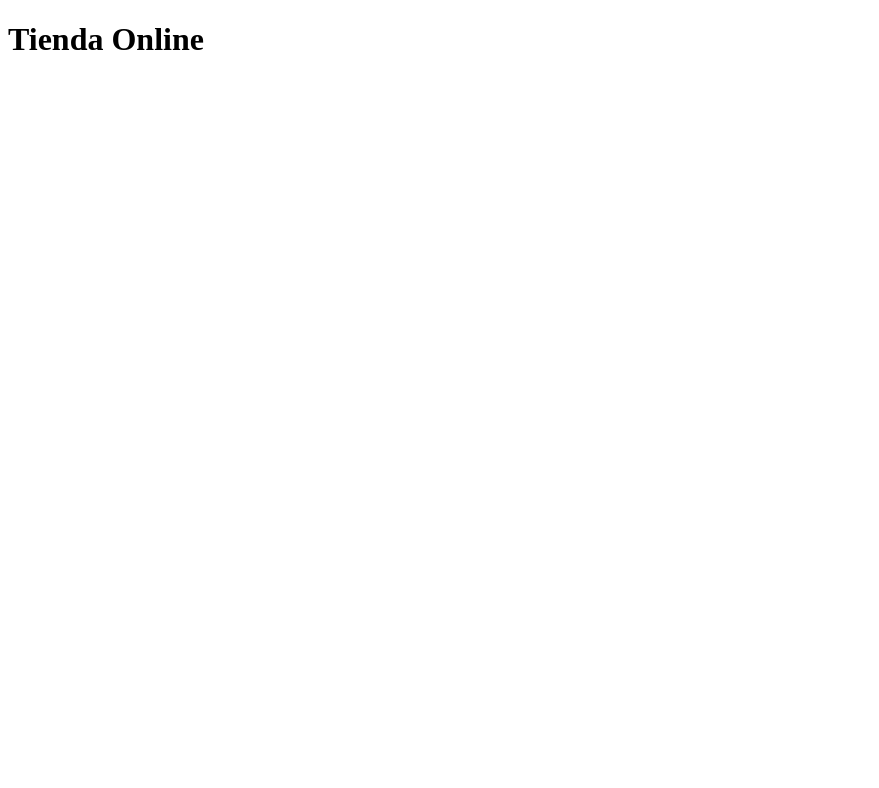
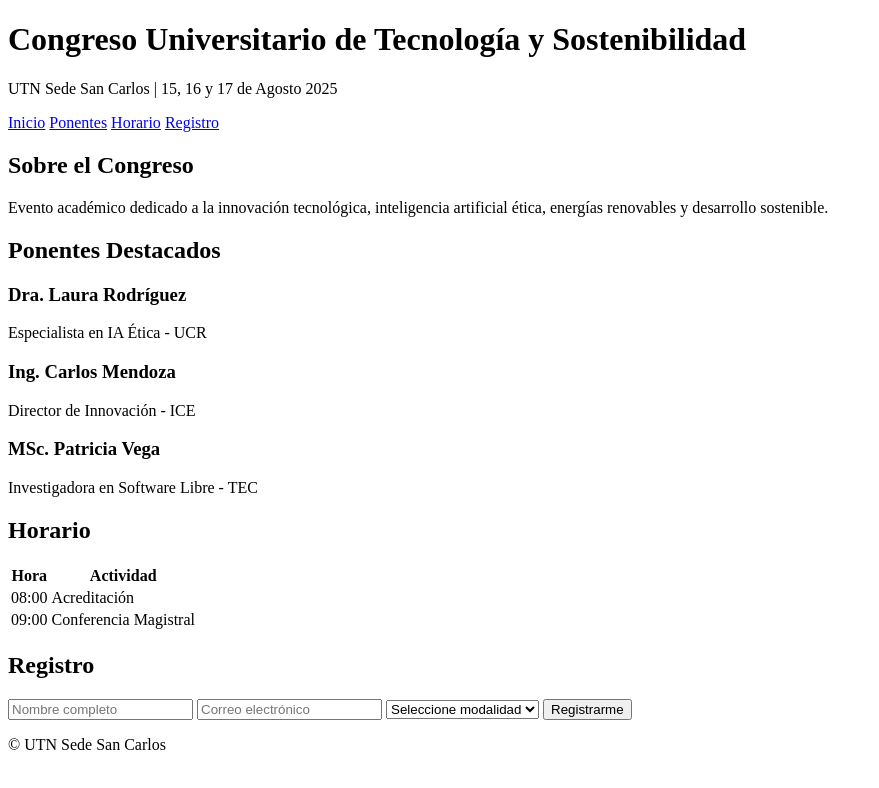
Before and after one commit to Belemgamboa/Investigacion, a plain HTML site: page DemoGitflow/index.html in a window 1280 px wide. Shown: the whole page, without its empty margins (0-879 px from the left). Drawn offline with Linux system fonts and the light colour scheme.

Commit message:
feat: Se realizaron cambios en el Main y se creo el HTML y CSS

```diff
--- a/DemoGitflow/index.html
+++ b/DemoGitflow/index.html
@@ -1,9 +1,107 @@
 <!DOCTYPE html>
-<html>
+<html lang="es">
 <head>
-    <title>Demo Gitflow</title>
+<meta charset="UTF-8">
+<meta name="viewport" content="width=device-width, initial-scale=1.0">
+<title>Congreso Universitario de Tecnología y Sostenibilidad</title>
+
+<style>
+</style>
 </head>
+
 <body>
-    <h1>Tienda Online</h1>
+
+<header>
+    <h1>Congreso Universitario de Tecnología y Sostenibilidad</h1>
+    <p>UTN Sede San Carlos | 15, 16 y 17 de Agosto 2025</p>
+</header>
+
+<nav>
+    <a href="#inicio">Inicio</a>
+    <a href="#ponentes">Ponentes</a>
+    <a href="#horario">Horario</a>
+    <a href="#registro">Registro</a>
+</nav>
+
+<main>
+
+<section id="inicio">
+    <h2>Sobre el Congreso</h2>
+    <p>
+        Evento académico dedicado a la innovación tecnológica,
+        inteligencia artificial ética, energías renovables y
+        desarrollo sostenible.
+    </p>
+</section>
+
+<section id="ponentes">
+    <h2>Ponentes Destacados</h2>
+
+    <div class="ponentes">
+
+        <article class="card">
+            <h3>Dra. Laura Rodríguez</h3>
+            <p>Especialista en IA Ética - UCR</p>
+        </article>
+
+        <article class="card">
+            <h3>Ing. Carlos Mendoza</h3>
+            <p>Director de Innovación - ICE</p>
+        </article>
+
+        <article class="card">
+            <h3>MSc. Patricia Vega</h3>
+            <p>Investigadora en Software Libre - TEC</p>
+        </article>
+
+    </div>
+</section>
+
+<section id="horario">
+    <h2>Horario</h2>
+
+    <table>
+        <tr>
+            <th>Hora</th>
+            <th>Actividad</th>
+        </tr>
+        <tr>
+            <td>08:00</td>
+            <td>Acreditación</td>
+        </tr>
+        <tr>
+            <td>09:00</td>
+            <td>Conferencia Magistral</td>
+        </tr>
+    </table>
+</section>
+
+<section id="registro">
+    <h2>Registro</h2>
+
+    <form>
+        <input type="text" placeholder="Nombre completo">
+        <input type="email" placeholder="Correo electrónico">
+        <select>
+            <option>Seleccione modalidad</option>
+            <option>Presencial</option>
+            <option>Virtual</option>
+        </select>
+
+        <button type="submit">
+            Registrarme
+        </button>
+    </form>
+</section>
+
+</main>
+
+<footer>
+    <p>
+        © <span id="anio"></span> UTN Sede San Carlos
+    </p>
+</footer>
+
 </body>
+    <script src="script.js"></script>
 </html>
--- /dev/null
+++ b/DemoGitflow/styles.css
@@ -0,0 +1,234 @@
+/* =========================
+   ESTILOS GENERALES
+========================= */
+
+*{
+    margin:0;
+    padding:0;
+    box-sizing:border-box;
+}
+
+body{
+    font-family:'Segoe UI', Tahoma, Geneva, Verdana, sans-serif;
+    background:#f4f7fa;
+    color:#333;
+    line-height:1.6;
+}
+
+/* =========================
+   HEADER
+========================= */
+
+header{
+    background:linear-gradient(135deg, #003366, #0077b6);
+    color:white;
+    text-align:center;
+    padding:60px 20px;
+}
+
+header h1{
+    font-size:2.8rem;
+    margin-bottom:10px;
+}
+
+header p{
+    font-size:1.1rem;
+    opacity:0.9;
+}
+
+/* =========================
+   NAVEGACIÓN
+========================= */
+
+nav{
+    background:#0055a5;
+    padding:15px;
+    text-align:center;
+    position:sticky;
+    top:0;
+    z-index:100;
+}
+
+nav a{
+    color:white;
+    text-decoration:none;
+    margin:0 15px;
+    font-weight:600;
+    transition:0.3s;
+}
+
+nav a:hover{
+    color:#90e0ef;
+}
+
+/* =========================
+   CONTENIDO PRINCIPAL
+========================= */
+
+main{
+    max-width:1200px;
+    margin:auto;
+    padding:30px 20px;
+}
+
+section{
+    background:white;
+    margin-bottom:25px;
+    padding:25px;
+    border-radius:12px;
+    box-shadow:0 3px 12px rgba(0,0,0,0.08);
+}
+
+h2{
+    color:#003366;
+    margin-bottom:15px;
+    border-bottom:3px solid #0077b6;
+    padding-bottom:8px;
+}
+
+/* =========================
+   TARJETAS DE PONENTES
+========================= */
+
+.ponentes{
+    display:grid;
+    grid-template-columns:repeat(auto-fit, minmax(280px, 1fr));
+    gap:20px;
+}
+
+.card{
+    background:#f8fafc;
+    padding:20px;
+    border-left:5px solid #0077b6;
+    border-radius:10px;
+    transition:0.3s;
+}
+
+.card:hover{
+    transform:translateY(-5px);
+    box-shadow:0 5px 15px rgba(0,0,0,0.15);
+}
+
+.card h3{
+    color:#003366;
+    margin-bottom:10px;
+}
+
+/* =========================
+   TABLAS
+========================= */
+
+table{
+    width:100%;
+    border-collapse:collapse;
+    margin-top:15px;
+}
+
+th{
+    background:#0077b6;
+    color:white;
+}
+
+th,
+td{
+    border:1px solid #ddd;
+    padding:12px;
+    text-align:center;
+}
+
+tr:nth-child(even){
+    background:#f9f9f9;
+}
+
+/* =========================
+   FORMULARIOS
+========================= */
+
+form{
+    display:grid;
+    gap:15px;
+}
+
+label{
+    font-weight:600;
+}
+
+input,
+select,
+textarea{
+    width:100%;
+    padding:12px;
+    border:1px solid #ccc;
+    border-radius:6px;
+    font-size:1rem;
+}
+
+input:focus,
+select:focus,
+textarea:focus{
+    outline:none;
+    border-color:#0077b6;
+    box-shadow:0 0 5px rgba(0,119,182,0.3);
+}
+
+button{
+    background:#0077b6;
+    color:white;
+    border:none;
+    padding:12px 20px;
+    border-radius:6px;
+    font-size:1rem;
+    cursor:pointer;
+    transition:0.3s;
+}
+
+button:hover{
+    background:#003366;
+}
+
+/* =========================
+   MULTIMEDIA
+========================= */
+
+.media{
+    text-align:center;
+}
+
+img,
+video,
+iframe{
+    max-width:100%;
+    border-radius:10px;
+}
+
+/* =========================
+   FOOTER
+========================= */
+
+footer{
+    background:#003366;
+    color:white;
+    text-align:center;
+    padding:25px;
+    margin-top:20px;
+}
+
+/* =========================
+   RESPONSIVE
+========================= */
+
+@media (max-width:768px){
+
+    header h1{
+        font-size:2rem;
+    }
+
+    nav a{
+        display:block;
+        margin:10px 0;
+    }
+
+    section{
+        padding:20px;
+    }
+}
```
Also changed, not shown: DemoGitflow/Main.js (added, +131 -0 lines).
